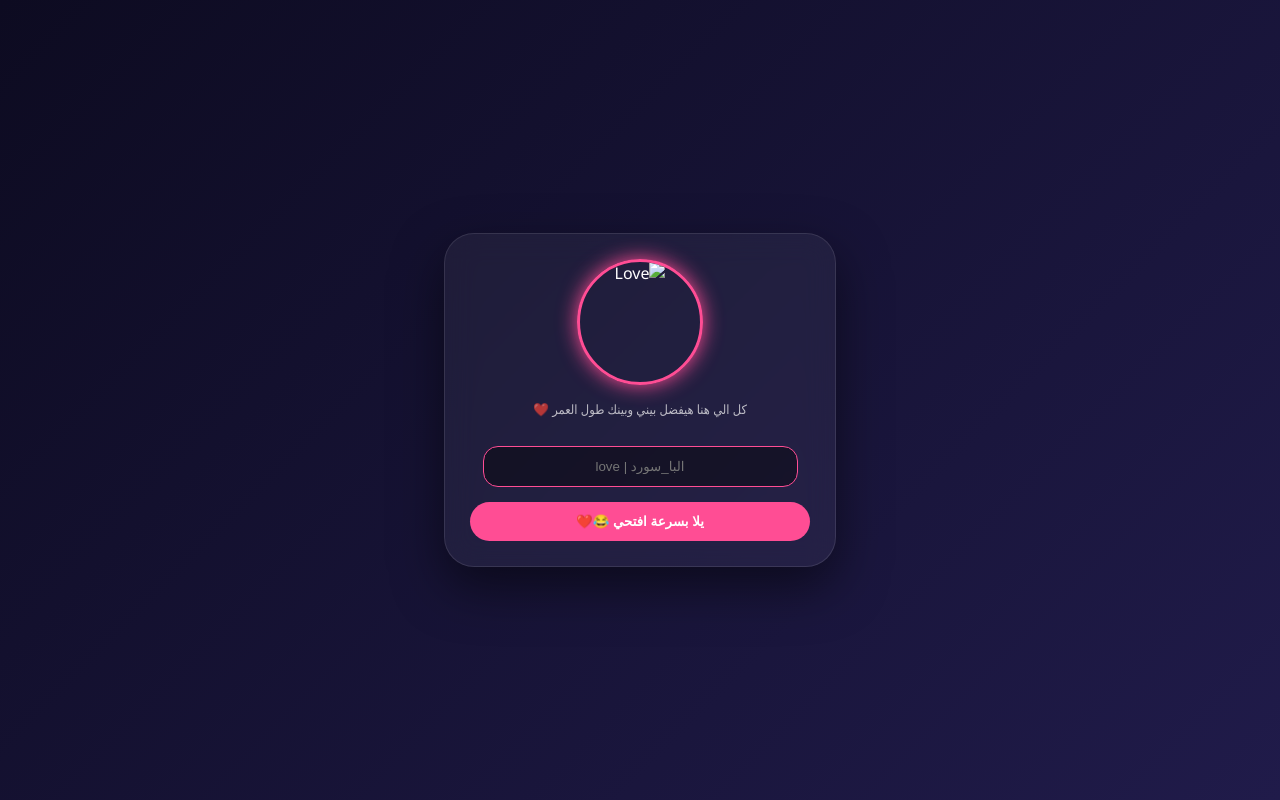
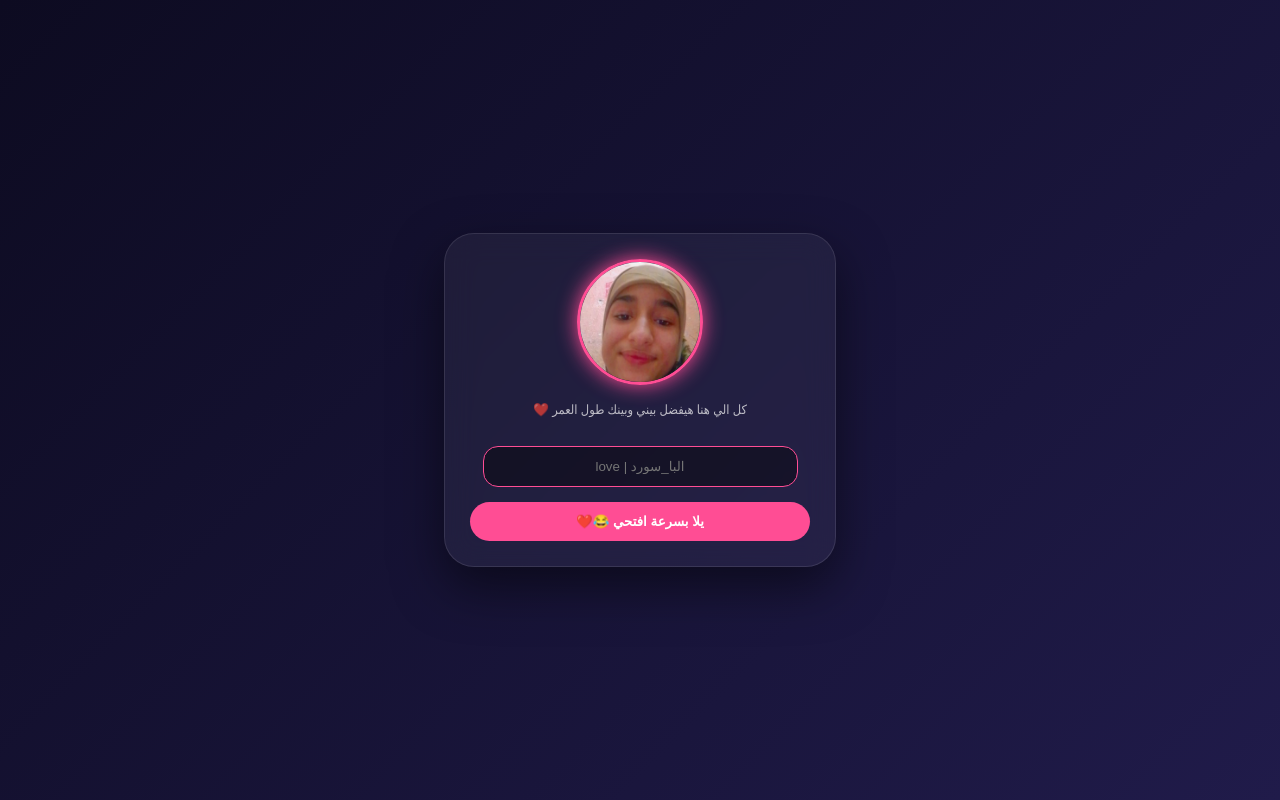
Before and after one commit to husamnore5-dev/For-Her, a plain HTML site: page index.html in a window 1280 px wide. Drawn offline with Linux system fonts and the light colour scheme; the site is published under a folder, as on GitHub Pages, so addresses that start at the root find nothing.

Commit message:
Update index.html

```diff
--- a/index.html
+++ b/index.html
@@ -134,7 +134,7 @@
 
     <div id="step1" class="container active">
         <div class="profile-frame">
-            <img src="/WhatsApp Image 2026-04-22 at 3.40.30 PM.jpeg" alt="Love">
+            <img src="WhatsApp Image 2026-04-22 at 3.40.30 PM.jpeg" alt="Love">
         </div>
         <p style="font-size: 0.8rem; opacity: 0.7;">كل الي هنا هيفضل بيني وبينك طول العمر ❤️</p>
         <input type="password" id="pass" placeholder="البا_سورد | love">
```
